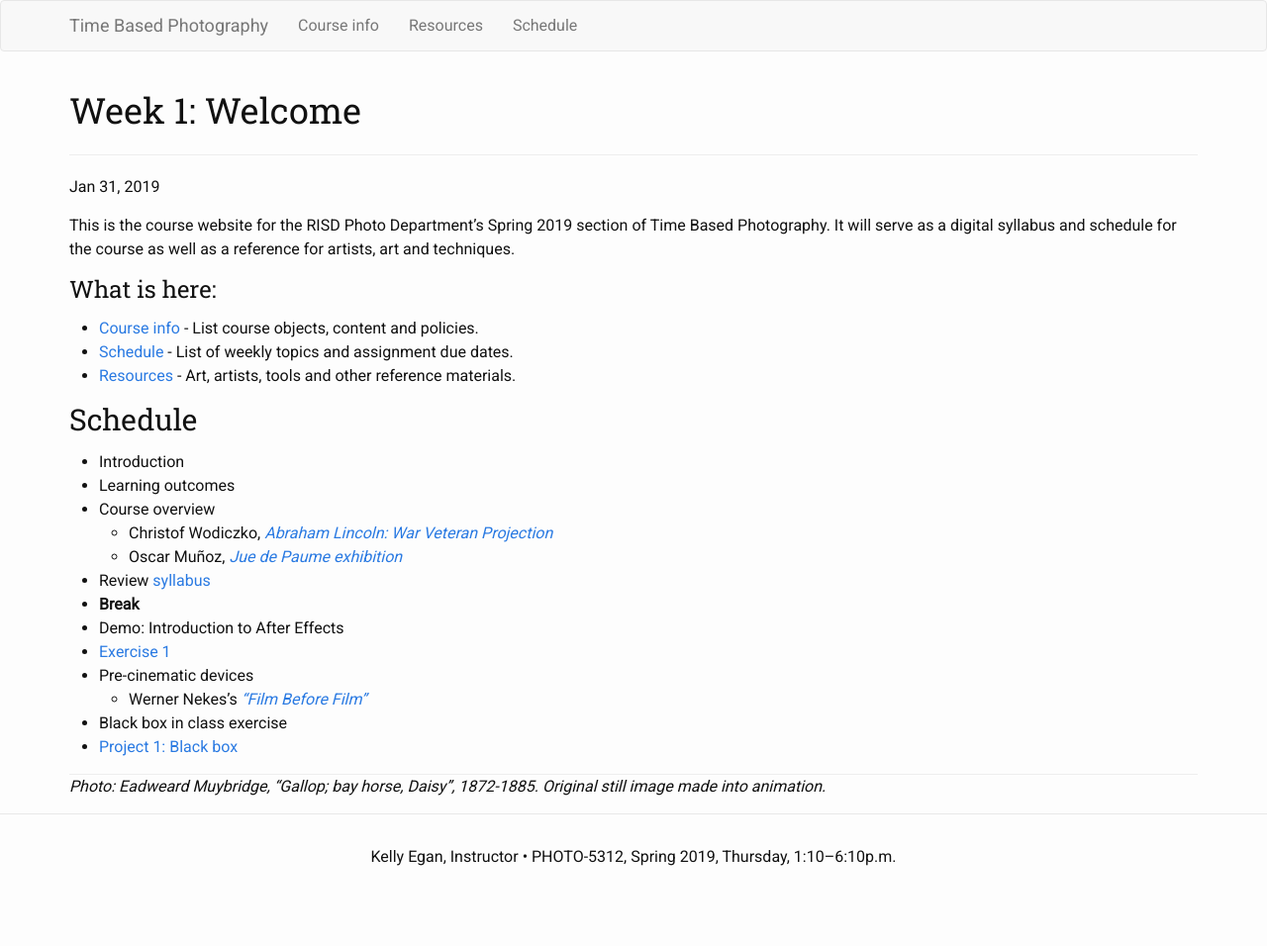
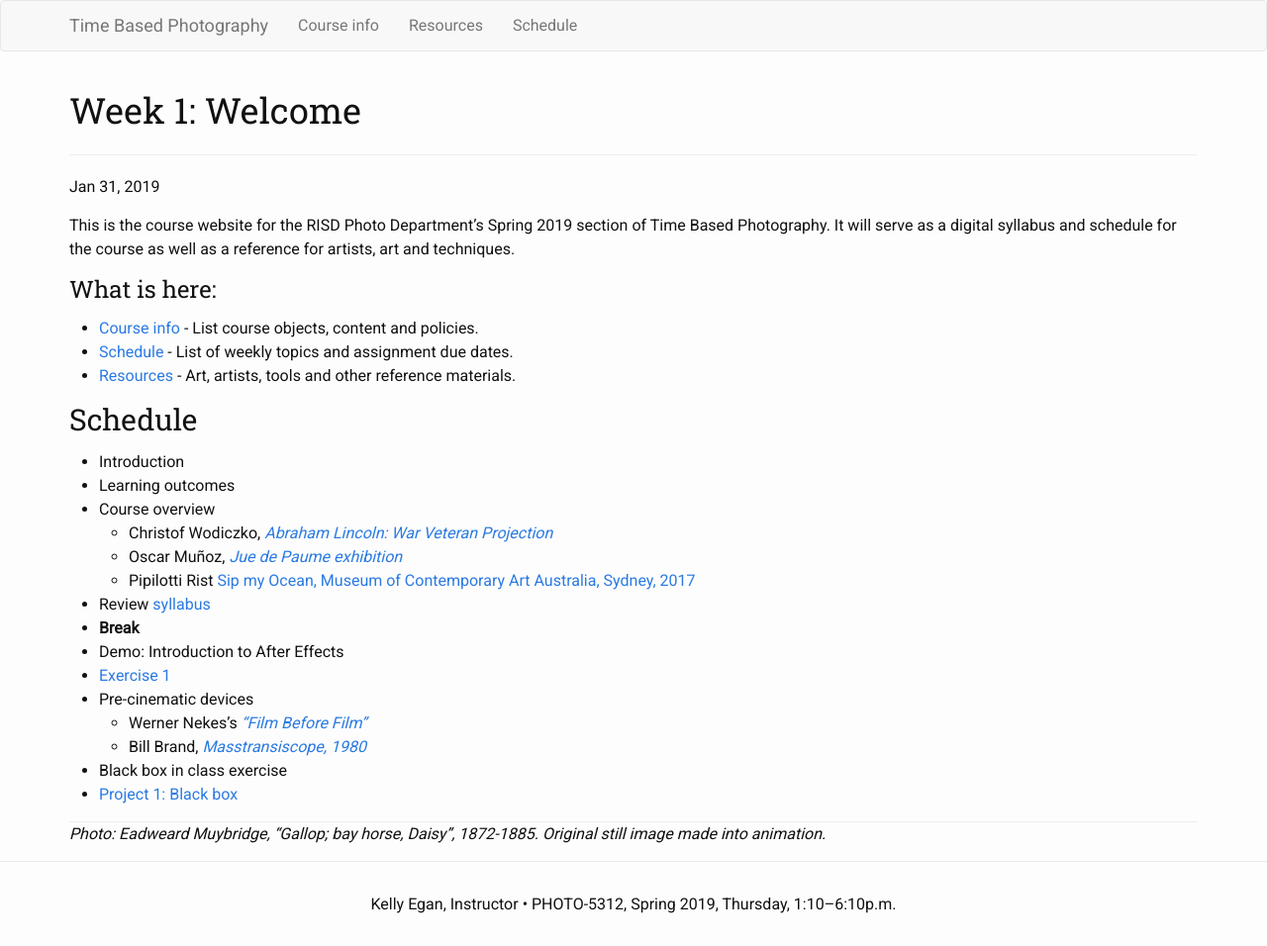
Before and after one commit to kellyegan/StillMoving, a Jekyll site: the page built from _posts/2019-01-31-Welcome.md, in a window 1280 px wide. Shown: the whole page at 99% size. Built offline with Jekyll 4.4.1, drawn with Linux system fonts in a browser that asks for light colours; before the commit the page ends 908 px from its top, so only the background shows below that.

Commit message:
Update first week's post

```diff
--- a/_posts/2019-01-31-Welcome.md
+++ b/_posts/2019-01-31-Welcome.md
@@ -20,12 +20,14 @@ This is the course website for the RISD Photo Department's Spring 2019 section o
 * Course overview
   * Christof Wodiczko, *[Abraham Lincoln: War Veteran Projection](https://vimeo.com/53446621)*
   * Oscar Muñoz, *[Jue de Paume exhibition](https://vimeo.com/98543782)*
+  * Pipilotti Rist [Sip my Ocean, Museum of Contemporary Art Australia, Sydney, 2017](https://www.youtube.com/watch?v=866ifa-TewQ)
 * Review [syllabus](syllabus)
 * **Break**
 * Demo: Introduction to After Effects
 * [Exercise 1](Assignments/Exercise-1.html)
 * Pre-cinematic devices
   * Werner Nekes's *["Film Before Film"](https://www.youtube.com/watch?v=fKTvEsvH59g)*
+  * Bill Brand, *[Masstransiscope, 1980](https://www.youtube.com/watch?v=d-2oxMB8U-E)*
 * Black box in class exercise
 * [Project 1: Black box](Assignments/Project-1.html)
 
```
